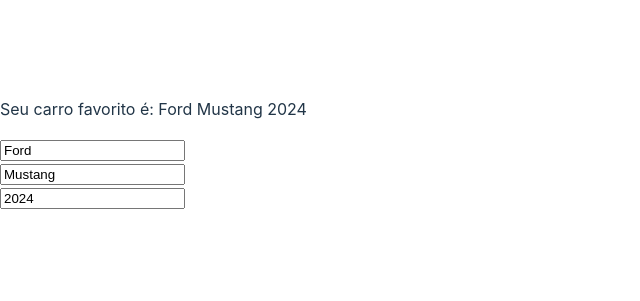
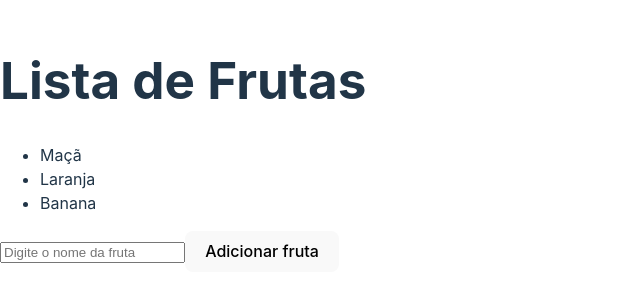
Before and after one commit to JoaoVictorCRP/react-introduction, a React (Vite) app: page / in a window 1280 px wide. Shown: the part 255-556 px from the top of the page, without its empty margins (0-640 px from the left). Built offline with nearby package versions, Linux system fonts and the light colour scheme.

Commit message:
Updating ARRAYS in state

```diff
--- a/src/Car/Car.tsx
+++ /dev/null
@@ -1,13 +0,0 @@
-class Car {
-    manufacturer:string;
-    model:string;
-    year:string;
-
-    constructor(manufacturer:string, model:string, year:string) {
-        this.manufacturer = manufacturer;
-        this.model = model;
-        this.year = year;
-    }
-}
-
-export default Car;
--- a/src/Container.tsx
+++ b/src/Container.tsx
@@ -1,20 +1,33 @@
-import React, {useState} from "react";
-import Car from "./Car/Car";
+import{useState} from "react";
+
+// Updating ARRAYS in state
 
 function Container() {
-    const [car, setCar] = useState<Car>(new Car('Ford', 'Mustang', '2024'))
+    const [foods, setFoods] = useState<Array<string>>(["Maçã", "Laranja", "Banana"]);
 
-    const handleManufacturerChange = (event:React.ChangeEvent<HTMLInputElement>) => setCar(prevCar => new Car(event.target.value, prevCar.model, prevCar.year));
-    const handleModelChange = (event:React.ChangeEvent<HTMLInputElement>) => setCar(prevCar => new Car(prevCar.manufacturer, event.target.value, prevCar.year));
-    const handleYearChange = (event:React.ChangeEvent<HTMLInputElement>) => setCar(prevCar => new Car(prevCar.manufacturer, prevCar.model, event.target.value));
+    function handleAddFood (){
+        const newFood:string = (document.getElementById("foodInput") as HTMLInputElement).value; // Casting variable type
+        (document.getElementById("foodInput") as HTMLInputElement).value = '';
+        setFoods(prevFoods => [...prevFoods, newFood])
+    }
+
+    function handleRemoveFood (index:number){
+        setFoods(prevFoods => prevFoods.filter((_element, i) => i !== index)) // Argument with underscore means "ignore it". In this case, we shall only use the index to filter the deleted item.
+    }
+
     return(
-        <div>
-            <p>Seu carro favorito é: {car.manufacturer} {car.model} {car.year}</p>
-
-            <input type="text" value={car.manufacturer} onChange={handleManufacturerChange}/> <br/>
-            <input type="text" value={car.model} onChange={handleModelChange}/> <br/>
-            <input type="text" value={car.year} onChange={handleYearChange}/> <br/>
-        </div>
+        <>
+            <h1>Lista de Frutas</h1>
+            <ul>
+                {foods.map((food, index) =>
+                    <li key={index} onClick={() => handleRemoveFood(index)}>
+                        {food}
+                    </li>)
+                }
+            </ul>
+            <input type="text" id="foodInput" placeholder="Digite o nome da fruta"/>
+            <button onClick={handleAddFood}>Adicionar fruta</button>
+        </>
     );
 }
 export default Container;
```
